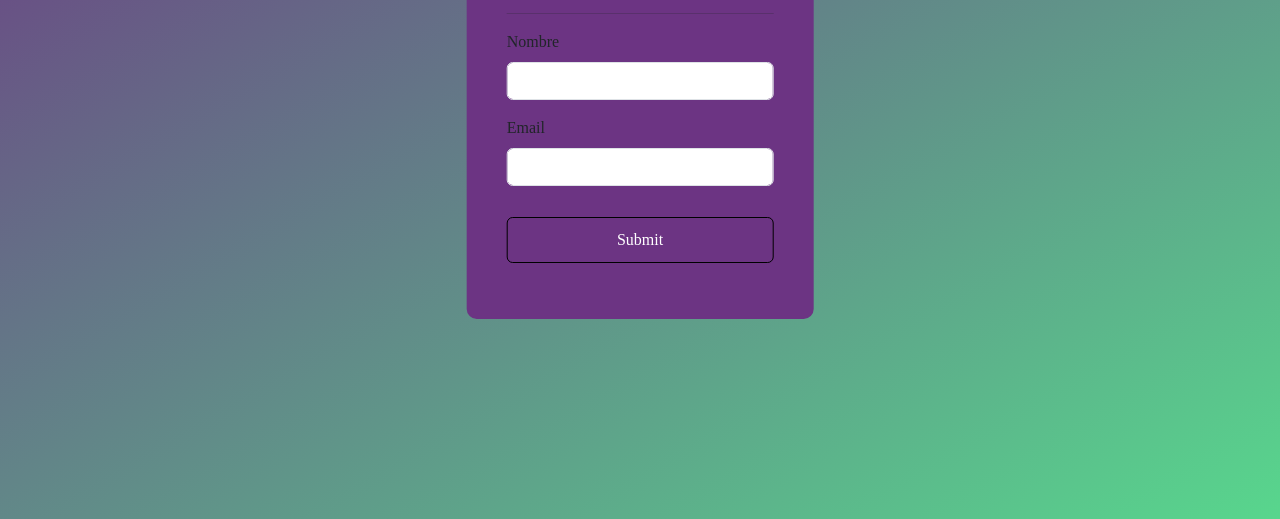
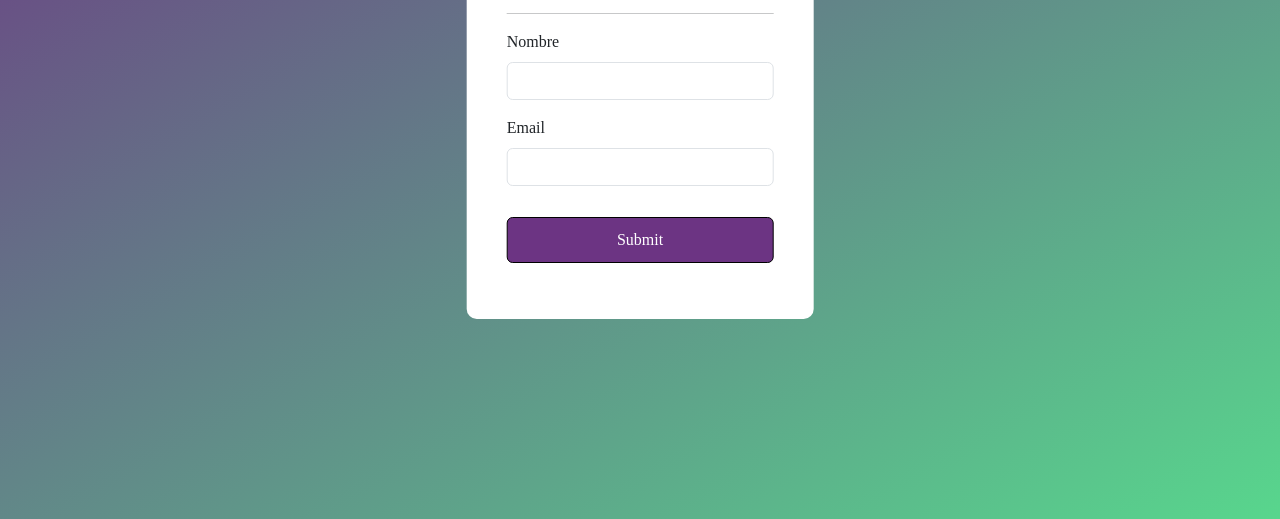
Before and after one commit to Dreckezz/formulario.github.io, a plain HTML site: page index.html in a window 1280 px wide. Shown: the part 281-800 px from the top of the page. Drawn offline with nearby package versions, Linux system fonts and the light colour scheme.

Commit message:
Actualizacion de datos

```diff
--- a/style.css
+++ b/style.css
@@ -11,7 +11,7 @@ body{
     top: 50%;
     left: 50%;
     transform: translate(-50%, -50%);
-    background-color: #6c3483;
+    background-color: white;
     height: 400px;
 
     border-radius: 10px;
```
